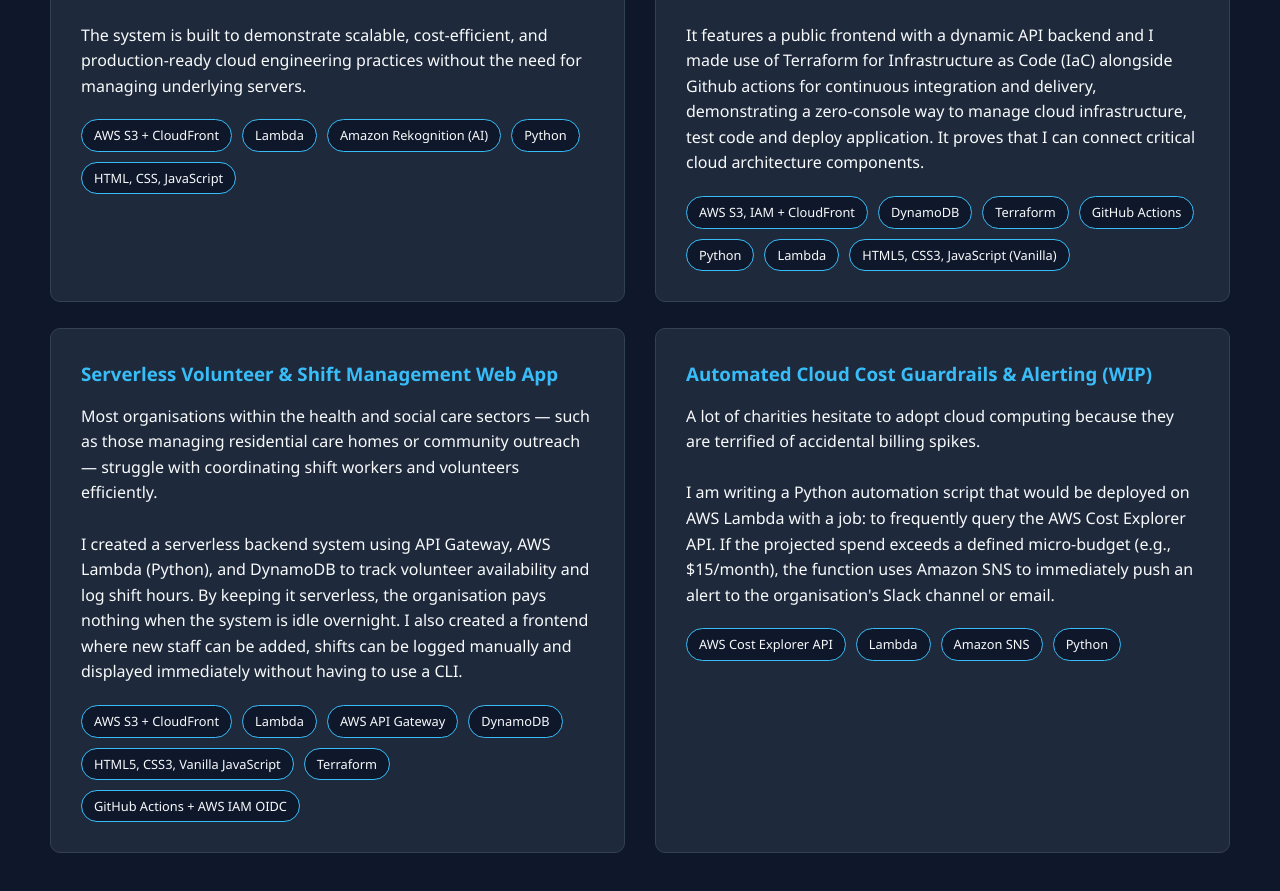
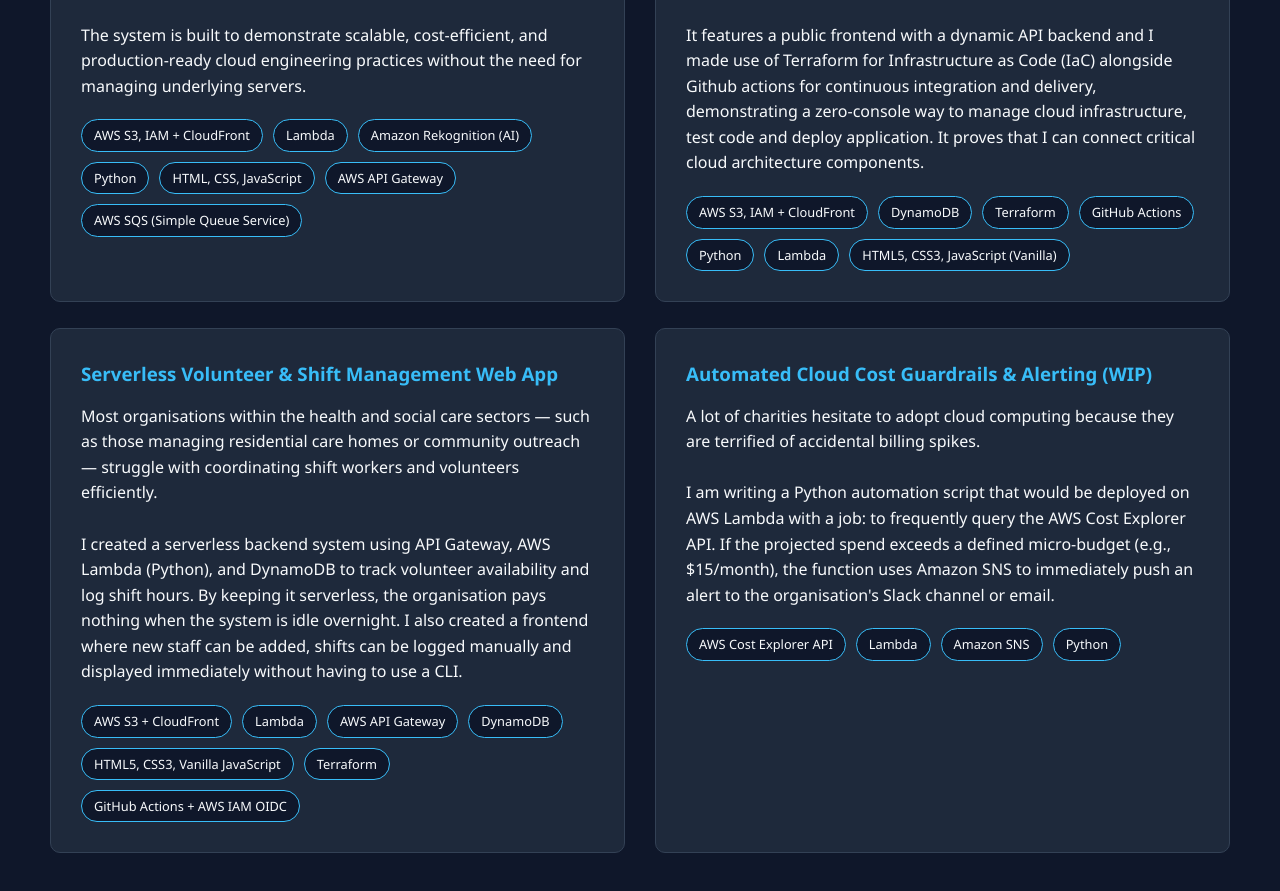
Before and after one commit to patolusola/AWS-GitOps-driven-CI-CD-Pipeline-Serverless-Resume-with-Visitor-Counter-, a plain HTML site: page frontend/index.html in a window 1280 px wide. Shown: the part 1881-2772 px from the top of the page. Drawn offline with Linux system fonts and the light colour scheme; no server answers.

Commit message:
added the tech i used for the projects

```diff
--- a/frontend/index.html
+++ b/frontend/index.html
@@ -52,7 +52,7 @@
                 <br>
                 <p>The system is built to demonstrate scalable, cost-efficient, and production-ready cloud engineering practices without the need for managing underlying servers.</p>
                 <div class="tags">
-                    <span>AWS S3 + CloudFront</span><span>Lambda</span><span>Amazon Rekognition (AI)</span><span>Python</span><span>HTML, CSS, JavaScript</span>
+                    <span>AWS S3, IAM + CloudFront</span><span>Lambda</span><span>Amazon Rekognition (AI)</span><span>Python</span><span>HTML, CSS, JavaScript</span><span>AWS API Gateway</span><span>AWS SQS (Simple Queue Service)</span>
                 </div>
             </div>
 
```
